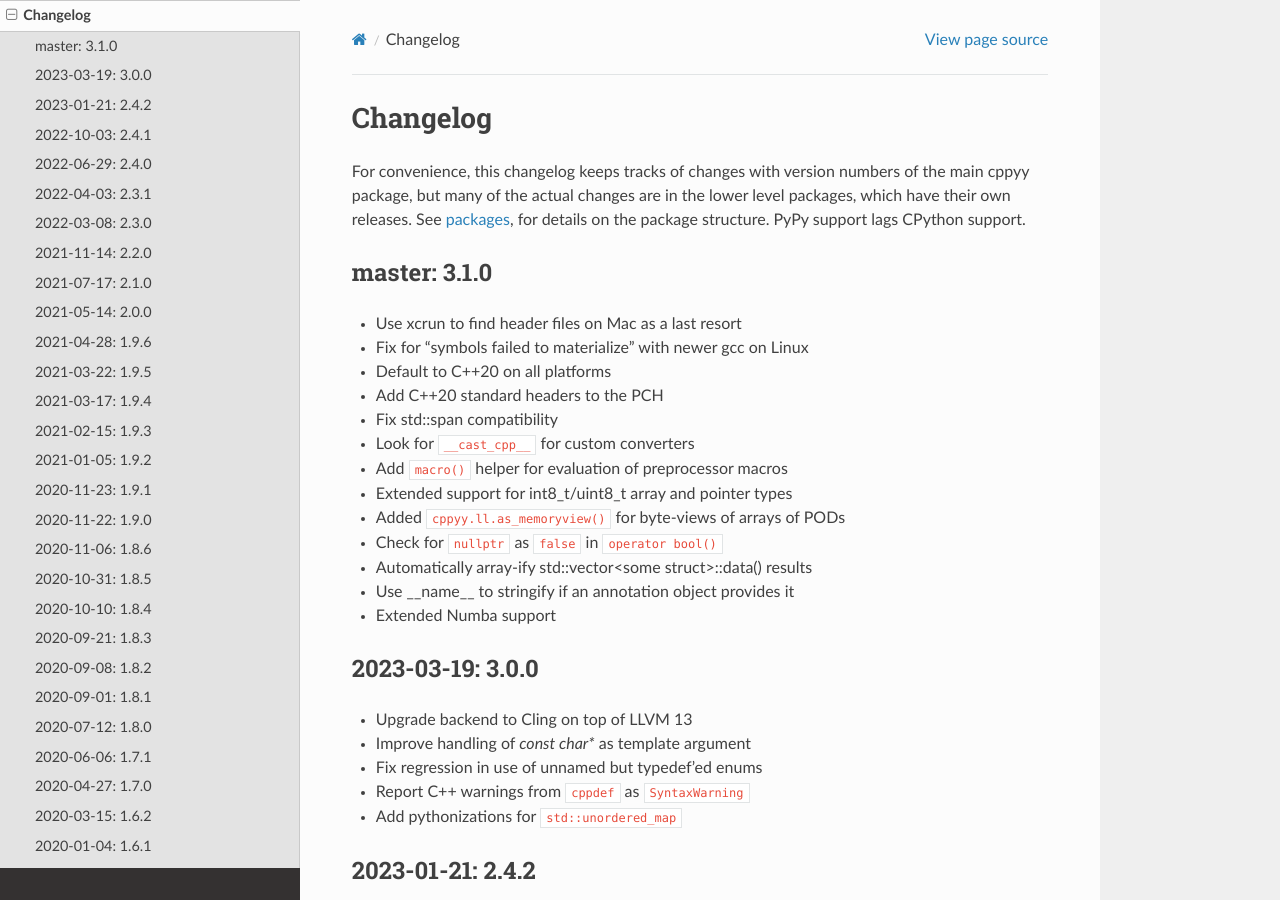
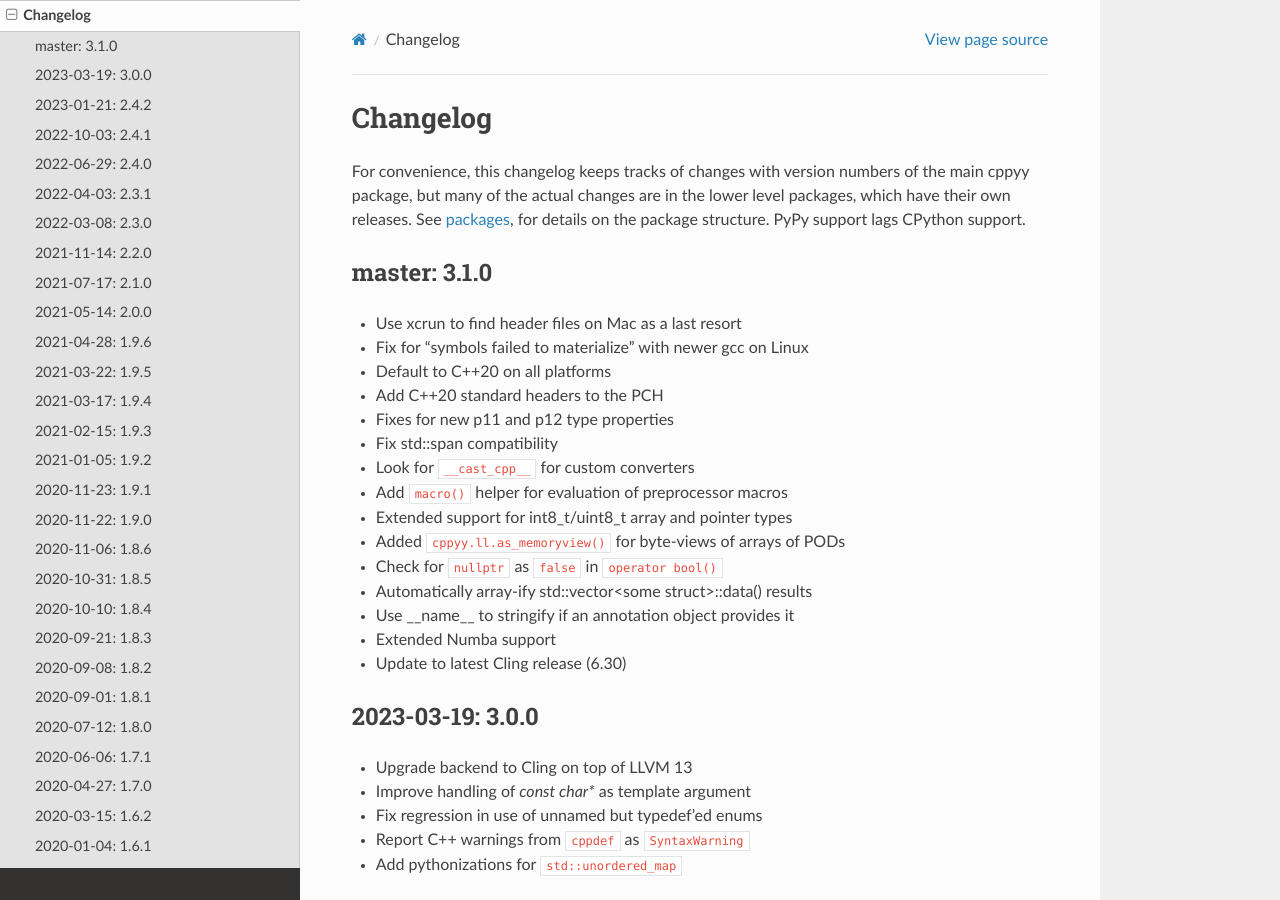
Before and after one commit to wlav/cppyy, a Sphinx documentation site: the page built from doc/source/changelog.rst, in a window 1280 px wide and 900 px high. Built offline with Sphinx 7.4.7 and the Read the Docs theme 2.0.0, drawn with Linux system fonts in a browser that asks for light colours.

Commit message:
p11 & p12 fixes

```diff
--- a/doc/source/changelog.rst
+++ b/doc/source/changelog.rst
@@ -17,6 +17,7 @@
 * Fix for "symbols failed to materialize" with newer gcc on Linux
 * Default to C++20 on all platforms
 * Add C++20 standard headers to the PCH
+* Fixes for new p11 and p12 type properties
 * Fix std::span compatibility
 * Look for ``__cast_cpp__`` for custom converters
 * Add ``macro()`` helper for evaluation of preprocessor macros
@@ -26,6 +27,7 @@
 * Automatically array-ify std::vector<some struct>::data() results
 * Use __name__ to stringify if an annotation object provides it
 * Extended Numba support
+* Update to latest Cling release (6.30)
 
 
 2023-03-19: 3.0.0
```
